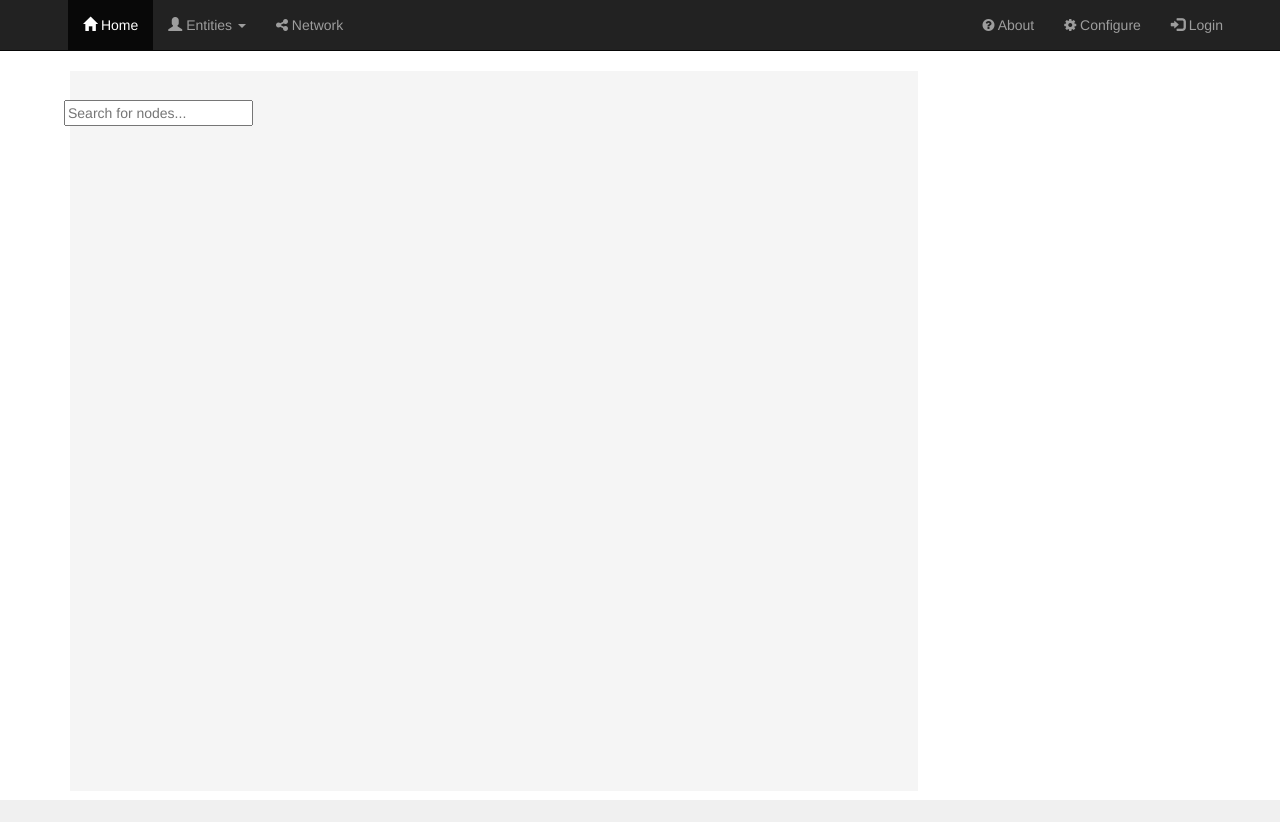
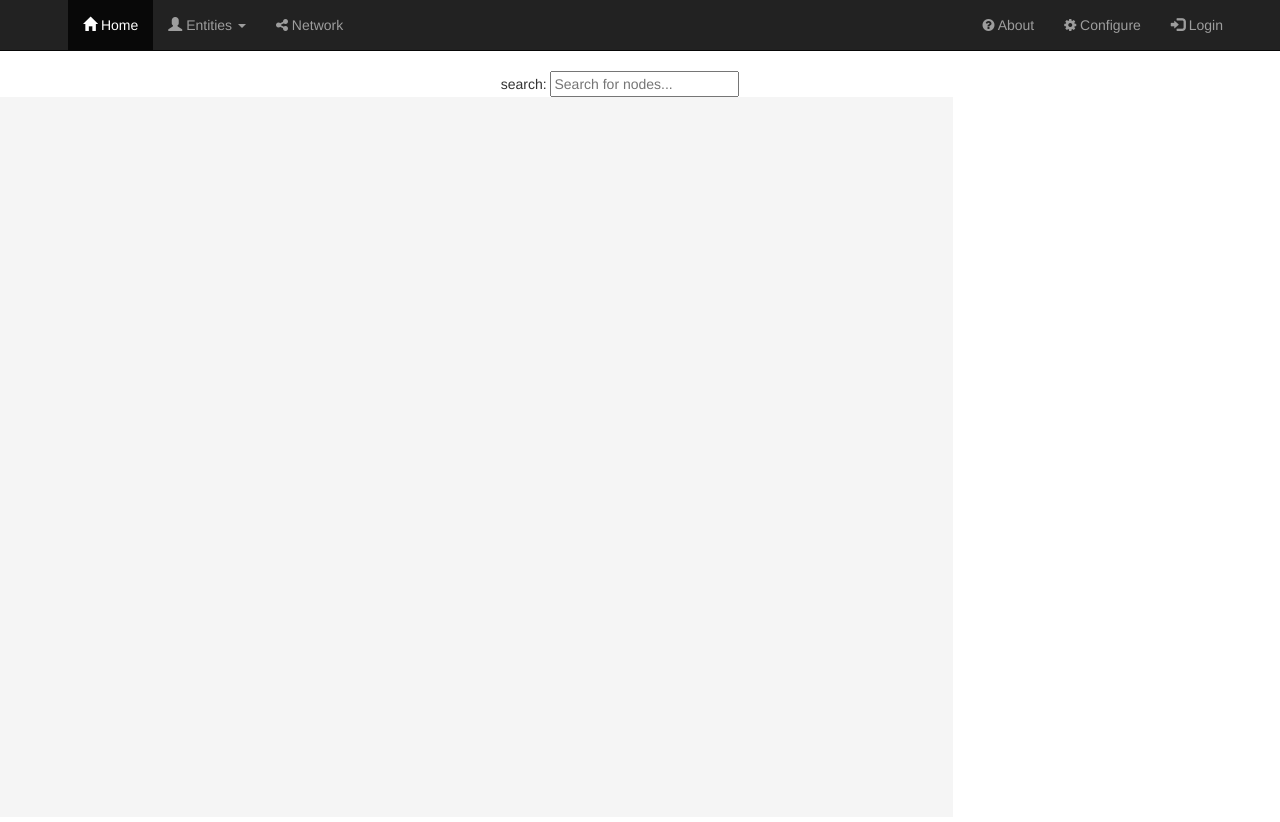
Before and after one commit to tapilab/ant, a Django app: template core/templates/network.html in a window 1280 px wide. Before the commit the page ends 800 px from the top, so only its background shows below. Run offline with Django 5.2, Linux system fonts and the light colour scheme; the template is opened without the code that fills it, so the values that code supplies are empty; some libraries are stand-ins or nearby versions.

Commit message:
prettier layout

```diff
--- a/core/templates/network.html
+++ b/core/templates/network.html
@@ -30,26 +30,30 @@
             stroke: yellow; /* Change the color to a desired color */
             stroke-width: 10px; /* Increase the width to a desired value */
         }
+        .mycontainer {
+            left: 5vw;
+        }
+
         #searchContainer {
-            position: absolute;
+/*            position: absolute;
             top: 100px; /* Adjust the top position as needed */
             left: 5vw; /* Adjust the left position as needed */
             z-index: 500; /* Ensure the search input is above other elements */
-        }
+*/        }
         svg {
             width: 100%; /* 90vw;*/
             height: 90vh; /* fraction of screen */
             background-color: whitesmoke; /* Optional: Add background color */
         }
         #details {
-/*            width: 90vw; /* Set the width as needed */
+/*            width: 10vw; /* Set the width as needed */
 /*            height: 90vh; /* Set the height as needed */
 /*            background-color: lightgray; /* Set the background color */*/
-            position: absolute;
+/*            position: absolute;*/
 /*            top: 0; /* Adjust the top position as needed */*/
-/*            left: calc(100% + 1px); /* Position to the right of the svg element */*/
-        }
-        .button-container {
+/*            left: calc(100% + 1px); /* Position to the right of the svg element */*/*/
+*/        }
+        #button-container {
             margin-bottom: 10px;
         }
         .button {
@@ -64,23 +68,28 @@
 
 {% block content %}
 
-<div id="searchContainer">
-    <input type="text" id="searchInput" placeholder="Search for nodes...">
-</div>
-<div class="button-container">
-        <!-- Toggle buttons will be dynamically added here -->
-</div>
-<div class="container">
+<div class="mycontainer">
     <div class="row">
+        <!-- Toggle buttons -->
+        <div id="button-container" class="col-md-4"></div>
+        <!-- Search bar -->
+        <div id="searchContainer" class="col-md-4">
+            search: <input type="text" id="searchInput" placeholder="Search for nodes...">
+        </div>
+    </div>
+    <div class="row">
+        <!-- Network -->
         <div class="col-md-9">
             <svg id="network">hello</svg>
         </div>
+        <!-- Entity details -->
         <div class="col-md-3">
             <div id="details"></div>
         </div>
     </div>
 </div>
- <div id="mytooltip" class="mytooltip">
+<!-- Tooltip -->
+<div id="mytooltip" class="mytooltip">
         <div id="mytooltipText"></div>
     	<img id="mytooltipImage" src="" alt="Tooltip Image" style="max-width: 100px; max-height: 100px;">
 </div>
@@ -88,14 +97,11 @@
 
 {% block scripts %}
 <script>
-    const svg = d3.select("#network"),
-        width = svg.node().getBoundingClientRect().width,
-        height = svg.node().getBoundingClientRect().height;
+    // Create network.
+    const svg = d3.select("#network");
 	var networkData = {{ network_json|safe }};
 	const nodes = networkData.nodes;
 	const links = networkData.links;
-    // let zoomScale = .1;
-    // let currentZoomState = d3.zoomIdentity;
 
     const network_group = svg.append("g")
     .attr("id", "network-group");
@@ -108,7 +114,7 @@
         .attr("class", "link")
         .attr("stroke-width", 2)
         .style("visibility", "visible"); // Ensure links are visible
-;
+
 
     const node = network_group.append("g")
         .attr("class", "nodes")
@@ -122,12 +128,12 @@
         .on("mouseout", hideTooltip)
         .on("click", handleClick)
         .style("visibility", "visible"); // Ensure links are visible
-;
 
-
+    const width = svg.node().getBoundingClientRect().width;
+    const height = svg.node().getBoundingClientRect().height;
 
     // Add toggle buttons
-    const buttonContainer = d3.select(".button-container");
+    const buttonContainer = d3.select("#button-container");
     const entityTypes = Array.from(new Set(nodes.map(node => node.entity_type)));
     entityTypes.forEach(entityType => {
         buttonContainer.append("button")
@@ -160,15 +166,38 @@
             return sourceVisibility && targetVisibility ? "visible" : "hidden";
         });
 
-    }
+    };
 
+    // Layout network.
     const simulation = d3.forceSimulation(nodes)
         .force("link", d3.forceLink(links).id(d => d.id).distance(100))
         .force("charge", d3.forceManyBody().strength(-50)) // was -100
         // .force("center", d3.forceCenter(svg.clientWidth / 2, svg.clientHeight / 2));
         .force("center", d3.forceCenter(width / 2, height / 2));
 
-    // Function to zoom out and center
+    let tickCount = 0;
+    simulation.on("tick", () => {
+        tickCount++;
+        // Zoom out and refit every three iterations.
+        if (tickCount % 3 == 0) {
+            fitScreen();
+        }
+        link
+            .attr("x1", d => d.source.x)
+            .attr("y1", d => d.source.y)
+            .attr("x2", d => d.target.x)
+            .attr("y2", d => d.target.y);
+
+        node
+            .attr("cx", d => d.x)
+            .attr("cy", d => d.y);
+    })
+    .on('end', function() {
+        console.log('simulation end!!');
+        fitScreen();
+    });
+
+    // Zoom out and center.
     function fitScreen() {
         const searchTerm = getQueryParam("search");
         if (searchTerm != null) {
@@ -188,27 +217,7 @@
         }
     }
 
-    let tickCount = 0;
-    simulation.on("tick", () => {
-        tickCount++;
-        if (tickCount % 3 == 0) {
-            fitScreen();
-        }
-        link
-            .attr("x1", d => d.source.x)
-            .attr("y1", d => d.source.y)
-            .attr("x2", d => d.target.x)
-            .attr("y2", d => d.target.y);
-
-        node
-            .attr("cx", d => d.x)
-            .attr("cy", d => d.y);
-    })
-    .on('end', function() {
-        console.log('simulation end!!');
-        fitScreen();
-    });
-
+    // Tooltip
     function showTooltip(event, d) {
         const tooltip = d3.select("#mytooltip");
         const tooltipImage = d3.select("#mytooltipImage");
@@ -242,18 +251,11 @@
 
     // Define the handleClick function
     function handleClick(event, clickedNode) {
-        // Check if the clicked node is already highlighted
-        // const isHighlighted = d3.select(this).classed("highlighted");
         // Get the IDs of connected nodes
         const connectedNodeIds = links
             .filter(link => link.source === clickedNode || link.target === clickedNode)
             .map(link => link.source === clickedNode ? link.target.id : link.source.id);
-        // if (isHighlighted) {
-        //     // Remove highlighting from this node and connected
-        //     d3.select(this).classed("highlighted", false);
-        //     node.filter(d => connectedNodeIds.includes(d.id))
-        //         .classed("highlighted", false);
-        // } else {
+
         // Remove highlighting from previously clicked nodes (if any)
         d3.selectAll(".highlighted").classed("highlighted", false);
 
@@ -263,12 +265,13 @@
         // Highlight the connected nodes
         node.filter(d => connectedNodeIds.includes(d.id))
             .classed("highlighted", true);
+
         // Highlight links
         connectedNodeIds.push(clickedNode);
         link.classed("highlighted_link", d=> (connectedNodeIds.includes(d.source.id) && d.target.id==clickedNode.id) ||
                                              (d.source.id==clickedNode.id && connectedNodeIds.includes(d.target.id)));
 
-        // recenter plot
+        // recenter plot on clicked node
         const translateX = width / 2 - clickedNode.x; // Adjust to center horizontally
         const translateY = height / 2 - clickedNode.y; // Adjust to center vertically
         svg.transition().duration(500).call(
@@ -286,6 +289,7 @@
         event.stopPropagation();
     }
 
+    // Fetch html of entity details.
     function node2html(node, callback) {
         // Return html content for this entity.
         fetch('/entity/?type=' + node.entity_type + '&key=' + node.key)
@@ -319,7 +323,6 @@
     // Apply zoom behavior to the SVG element
     svg.call(zoom).on("zoom", zoomed);
 
-
     // Define the zoomed function to handle zooming and panning
     function zoomed(event) {
         network_group.attr("transform", event.transform);
@@ -327,7 +330,7 @@
         // zoomScale = transform.k;
     }
 
-    // Function to filter nodes based on search query
+    // Filter nodes based on search query
     function filterNodes(searchQuery) {
         if (searchQuery) {
             const filteredNodes = nodes.filter(node => node.name.toLowerCase().includes(searchQuery.toLowerCase()));
@@ -369,11 +372,13 @@
         }
     }
 
+    // Get what is typed into search bar.
     function getQueryParam(param) {
         const urlParams = new URLSearchParams(window.location.search);
         return urlParams.get(param);
     }
-    // Event listener for search input field
+
+    // Listen for search input field.
     document.getElementById("searchInput").addEventListener("input", function() {
         const searchQuery = this.value.trim();
         filterNodes(searchQuery);
@@ -411,7 +416,5 @@
         });
     });
 
-
-
 </script>
 {% endblock %}
```
